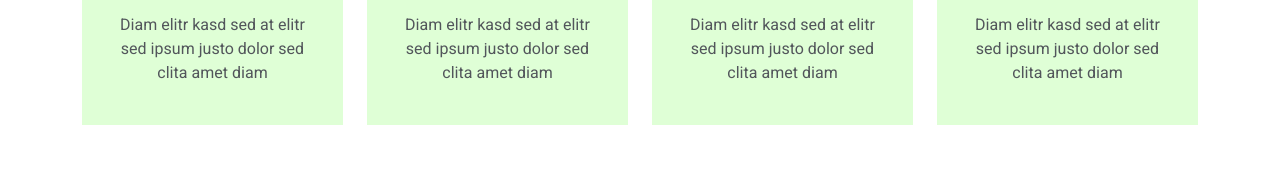
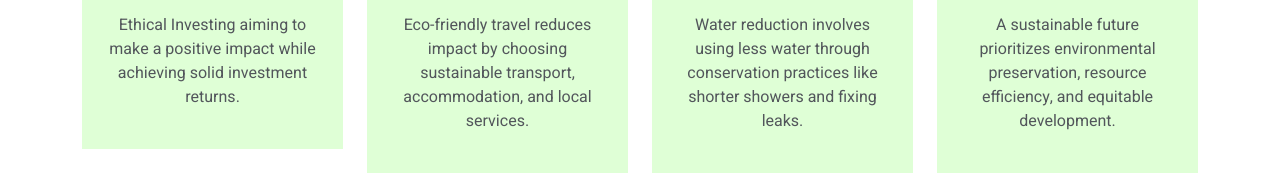
Before and after one commit to MananVelani/GreenPulse, a plain HTML site: page about.html in a window 1280 px wide. Shown: the part 679-855 px from the top of the page. Drawn offline with nearby package versions, Linux system fonts and the light colour scheme.

Commit message:
Update about.html

```diff
--- a/about.html
+++ b/about.html
@@ -99,12 +99,13 @@
     <div class="container-xxl py-5">
         <div class="container">
             <div class="row g-4">
-                <div class="col-lg-3 col-sm-6 wow fadeInUp" data-wow-delay="0.1s">
+                <div class="col-lg-3 col-sm-6 wow fadeInUp" data-wow-delay="0.3s">
+
                     <div class="service-item text-center pt-3">
                         <div class="p-4">
                            <img src="img/investing.png" style="height:48px;width: 48px;">
                             <h5 class="mb-3">Ethical Investing</h5>
-                            <p>Diam elitr kasd sed at elitr sed ipsum justo dolor sed clita amet diam</p>
+                            <p>Ethical Investing aiming to make a positive impact while achieving solid investment returns.</p>
                         </div>
                     </div>
                 </div>
@@ -113,7 +114,7 @@
                         <div class="p-4">
                             <img src="img/international-travel.png" style="height:48px;width: 48px;">
                             <h5 class="mb-3">Eco-friendly Travel</h5>
-                            <p>Diam elitr kasd sed at elitr sed ipsum justo dolor sed clita amet diam</p>
+                            <p>Eco-friendly travel reduces impact by choosing sustainable transport, accommodation, and local services.</p>
                         </div>
                     </div>
                 </div>
@@ -122,7 +123,7 @@
                         <div class="p-4">
                             <img src="img/pngegg.png" style="height:48px;width: 48px;">
                             <h5 class="mb-3">Waste Reduction</h5>
-                            <p>Diam elitr kasd sed at elitr sed ipsum justo dolor sed clita amet diam</p>
+                            <p>Water reduction involves using less water through conservation practices like shorter showers and fixing leaks.</p>
                         </div>
                     </div>
                 </div>
@@ -131,7 +132,7 @@
                         <div class="p-4">
                             <img src="img/future.png" style="height:48px;width: 48px;">
                             <h5 class="mb-3">Sustainable Future</h5>
-                            <p>Diam elitr kasd sed at elitr sed ipsum justo dolor sed clita amet diam</p>
+                            <p>A sustainable future prioritizes environmental preservation, resource efficiency, and equitable development.</p>
                         </div>
                     </div>
                 </div>
```
